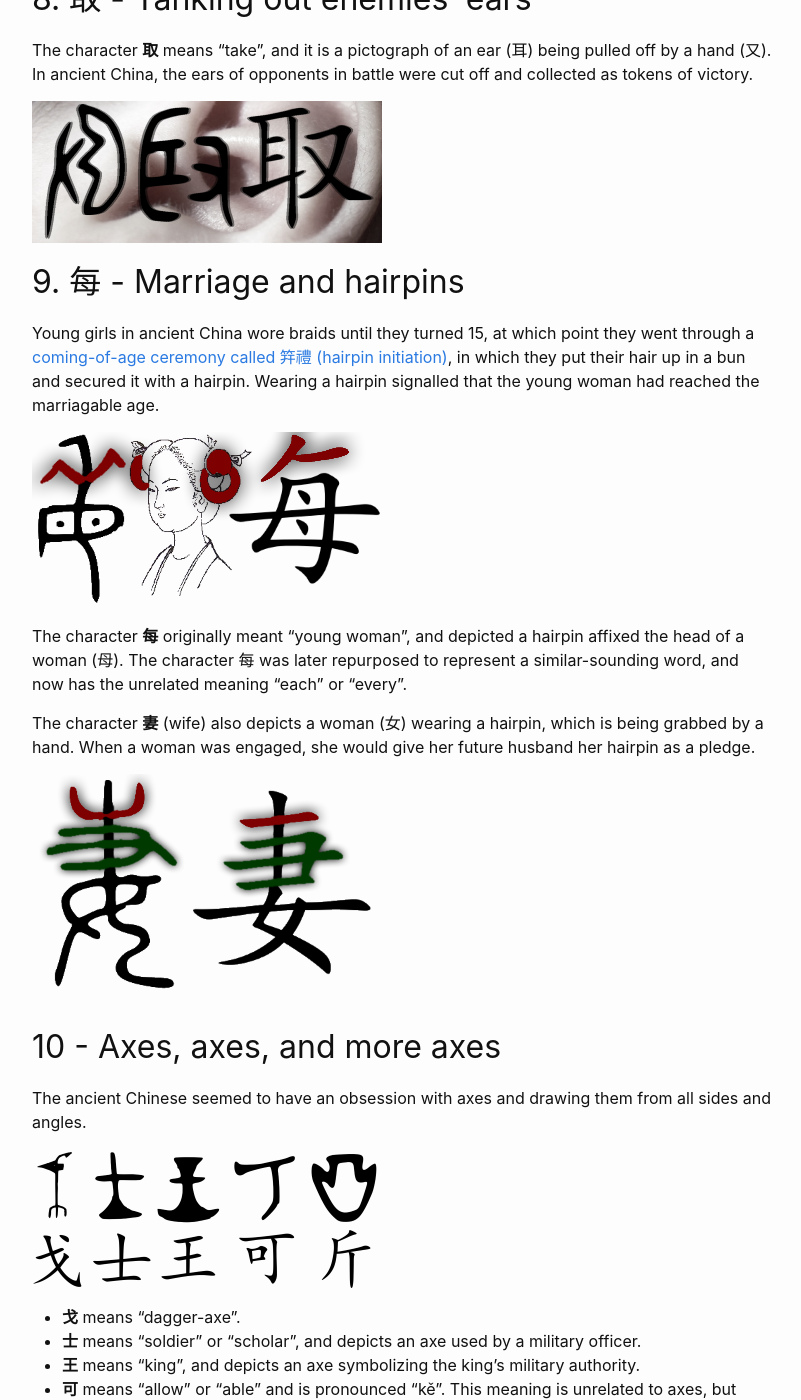
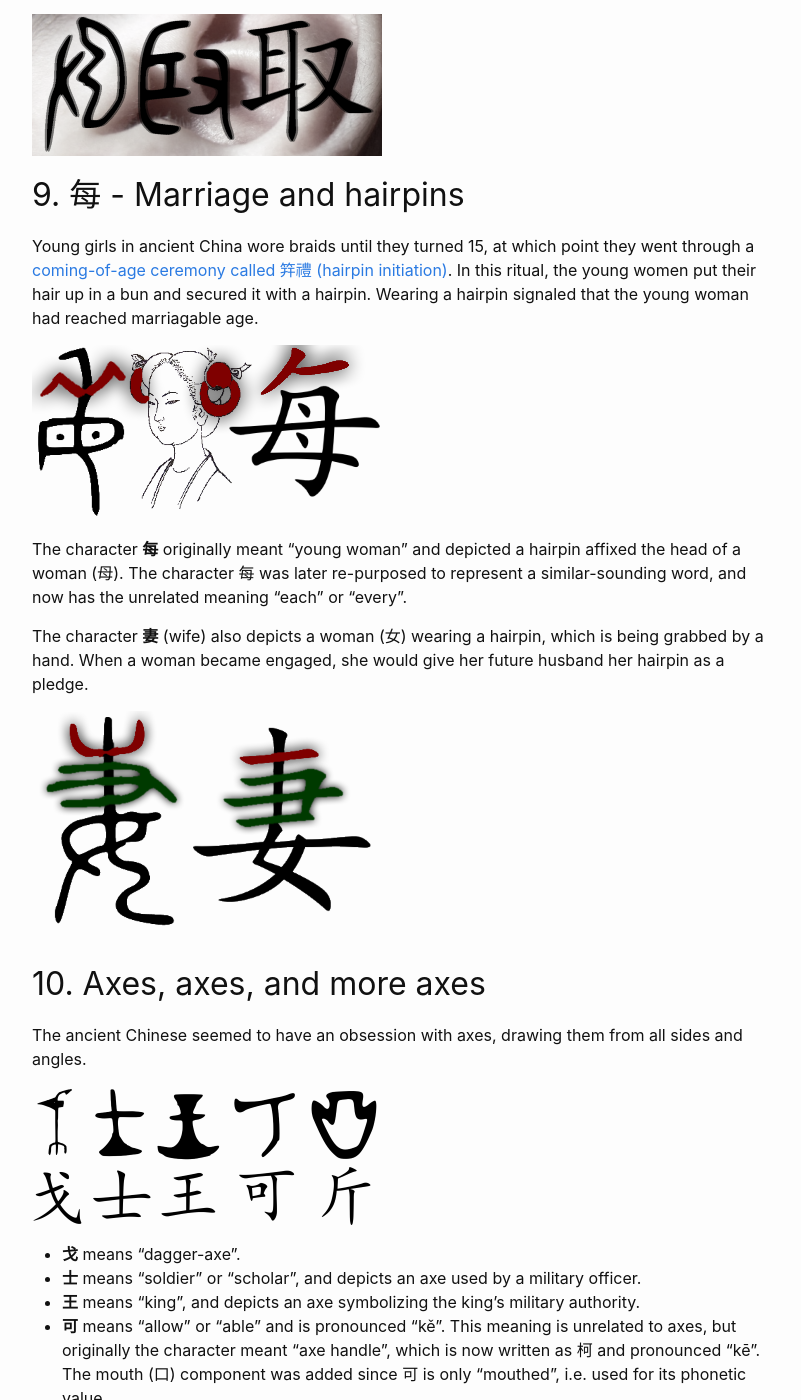
Before and after one commit to peterolson/dong-chinese-blog, a Jekyll site: the page built from _posts/2019-05-10-insights-into-chinese-history-from-characters.md, in a window 1280 px wide and 1400 px high, scrolled down 4759 px. Shown: the whole window, without its empty margins (238-1039 px from the left). Built offline with Jekyll 4.4.1, drawn with Linux system fonts in a browser that asks for light colours; some of the changed text lies outside the part shown.

Commit message:
proofread

```diff
--- a/_posts/2019-05-10-insights-into-chinese-history-from-characters.md
+++ b/_posts/2019-05-10-insights-into-chinese-history-from-characters.md
@@ -4,9 +4,7 @@ title:  "10 things I learned about ancient China from studying Chinese character
 ---
 Chinese characters have been around for thousands of years, and many of them have created traces that we can follow to discover some interesting fragments of Chinese history.
 
-While I was working on creating the [Chinese character etymology lexicon](https://github.com/peterolson/chinese-lexicon) that I incorporated into [Dong Chinese](https://www.dong-chinese.com), I researched the origins of hundreds of the most common Chinese characters, and during that process I stumbled upon these interesting tidbits of information about ancient Chinese culture.
-
-The sources for the information on this page are the [Multi-function Chinese Character Database](http://humanum.arts.cuhk.edu.hk/Lexis/lexi-mf/) provided by the Chinese University of Hong Kong, and the [historical character image database](https://hanziyuan.net) created by Richard Sears.
+While I was working on creating the [Chinese character etymology lexicon](https://github.com/peterolson/chinese-lexicon) that I incorporated into [Dong Chinese](https://www.dong-chinese.com), I researched the origins of hundreds of the most common Chinese characters. During that process I stumbled upon these interesting tidbits of information about ancient Chinese culture. Here are ten fascinating things that I learned.
 
 ## 1. 兆 - Fortune-telling on bones
 In ancient China, fortune-tellers would throw turtle shells and animal bones into a fire, perform divination from the resulting cracks, and carve writings into these bones with details about their predictions. The artifacts from these writings have the oldest known form of Chinese characters, called *oracle bone script*, which was used in the Shang dynasty starting around 1250 BC.
@@ -86,19 +84,19 @@ The character **取** means "take", and it is a pictograph of an ear (耳) being
 
 ## 9. 每 - Marriage and hairpins
 
-Young girls in ancient China wore braids until they turned 15, at which point they went through a [coming-of-age ceremony called 筓禮 (hairpin initiation)](https://en.wikipedia.org/wiki/Hairpin#Hairpins_in_Chinese_culture), in which they put their hair up in a bun and secured it with a hairpin. Wearing a hairpin signalled that the young woman had reached the marriagable age.
+Young girls in ancient China wore braids until they turned 15, at which point they went through a [coming-of-age ceremony called 筓禮 (hairpin initiation)](https://en.wikipedia.org/wiki/Hairpin#Hairpins_in_Chinese_culture). In this ritual, the young women put their hair up in a bun and secured it with a hairpin. Wearing a hairpin signaled that the young woman had reached marriagable age.
 
 ![Hairpin 每](/images/hairpin.png)
 
-The character **每** originally meant "young woman", and depicted a hairpin affixed the head of a woman (母). The character 每 was later repurposed to represent a similar-sounding word, and now has the unrelated meaning "each" or "every".
+The character **每** originally meant "young woman" and depicted a hairpin affixed the head of a woman (母). The character 每 was later re-purposed to represent a similar-sounding word, and now has the unrelated meaning "each" or "every".
 
-The character **妻** (wife) also depicts a woman (女) wearing a hairpin, which is being grabbed by a hand. When a woman was engaged, she would give her future husband her hairpin as a pledge.
+The character **妻** (wife) also depicts a woman (女) wearing a hairpin, which is being grabbed by a hand. When a woman became engaged, she would give her future husband her hairpin as a pledge.
 
 ![Wife hairpin 妻](/images/wife_hairpin.png)
 
-## 10 - Axes, axes, and more axes
+## 10. Axes, axes, and more axes
 
-The ancient Chinese seemed to have an obsession with axes and drawing them from all sides and angles.
+The ancient Chinese seemed to have an obsession with axes, drawing them from all sides and angles.
 
 ![Axes 戈士王可斤](/images/axes.png)
 
@@ -116,3 +114,7 @@ All of the following characters were originally pictographs of axes (although th
 
 Make sure you don't confuse them. Good luck! :)
 Fortunately, many of them are not in common daily use anymore, except for 成 (complete; succeed) and 或 (or; maybe).
+
+## References
+
+The sources for the information on this page are the [Multi-function Chinese Character Database](http://humanum.arts.cuhk.edu.hk/Lexis/lexi-mf/) provided by the Chinese University of Hong Kong, and the [historical character image database](https://hanziyuan.net) created by Richard Sears.
```
